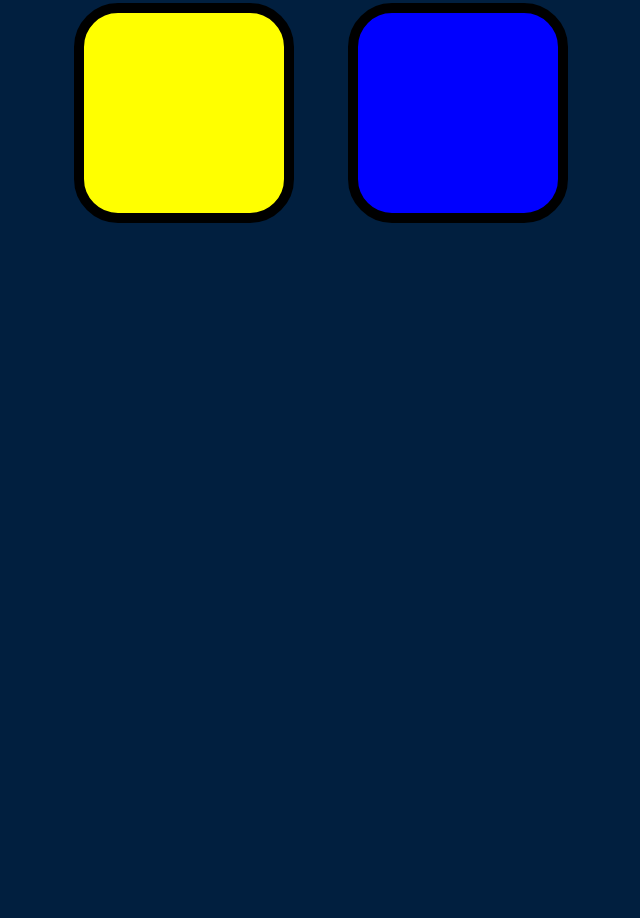
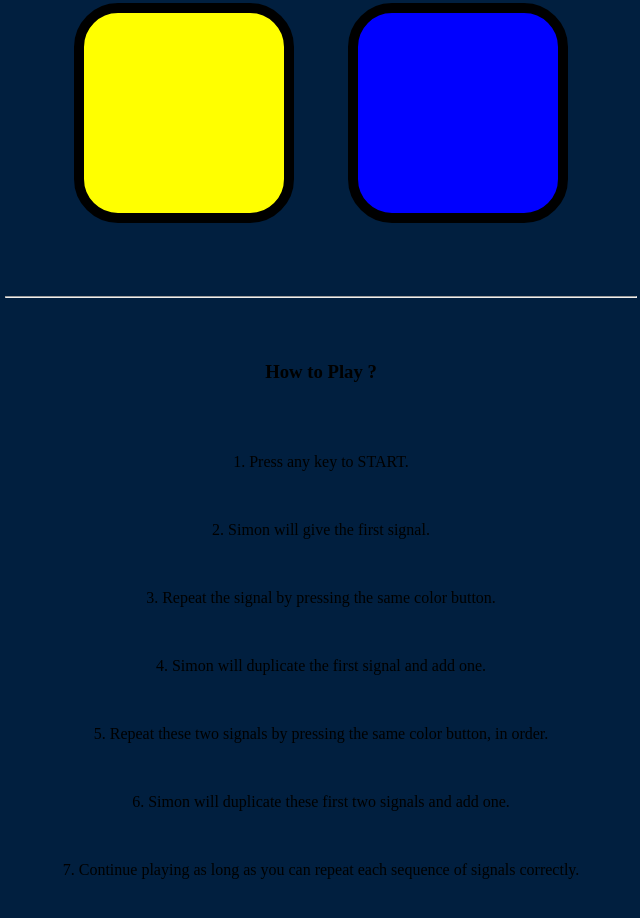
Before and after one commit to Aryanjain7475/Simon-Game-Memory-Test, a plain HTML site: page index.html in a window 1280 px wide. Shown: the part 420-1338 px from the top of the page, without its empty margins (319-959 px from the left). Before the commit the page ends 800 px from the top, so only its background shows below. Drawn offline with nearby package versions, Linux system fonts and the light colour scheme.

Commit message:
Update index.html

```diff
--- a/index.html
+++ b/index.html
@@ -10,8 +10,8 @@
 
 <body>
   <h1 id="level-title">Press A Key to Start</h1>
-  <h3 id="highScore"></h3>
-  <h3 id="score"></h3>
+  <h5 id="highScore"></h5>
+  <h5 id="score"></h5>
   <div class="container">
     <div class="row">
 
@@ -31,9 +31,26 @@
       </div>
       <div type="button" id="blue" class="btn blue">
 
-      </div>
+      </div><br><br><br>
 
     </div>
+
+    <hr class="style5">
+
+  </div>  <br><br>
+
+  <div class="container2">
+
+
+    <h3 class="How">How to Play ?</h3><br><br>
+
+    <p>1. Press any key to START.</p><br>
+    <p>2. Simon will give the first signal.</p><br>
+    <p>3. Repeat the signal by pressing the same color button.</p><br>
+    <p>4. Simon will duplicate the first signal and add one.</p><br>
+    <p>5. Repeat these two signals by pressing the same color button, in order.</p><br>
+    <p>6. Simon will duplicate these first two signals and add one. </p><br>
+    <p>7. Continue playing as long as you can repeat each sequence of signals correctly.</p><br>
 
   </div>
 
```
